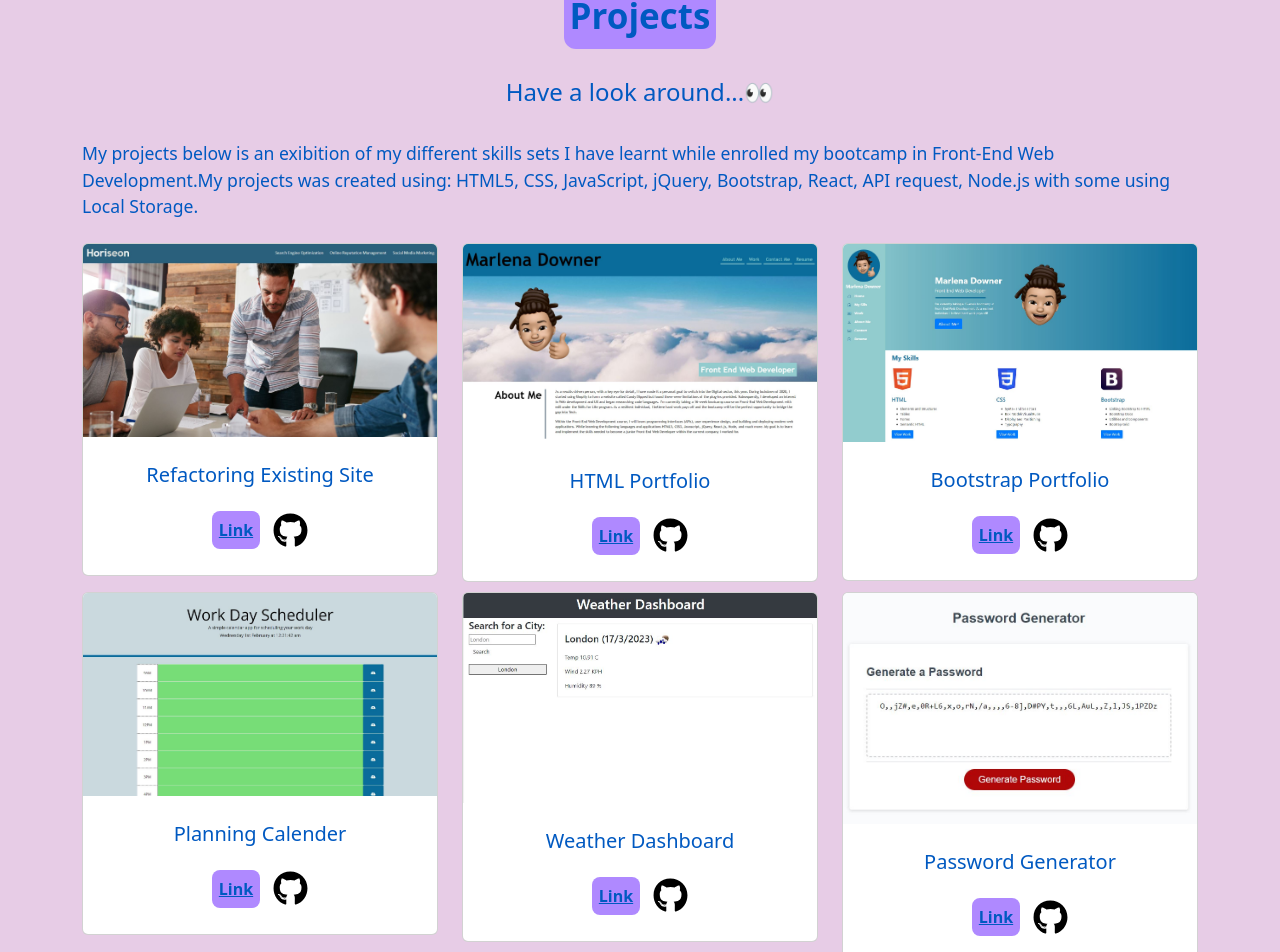
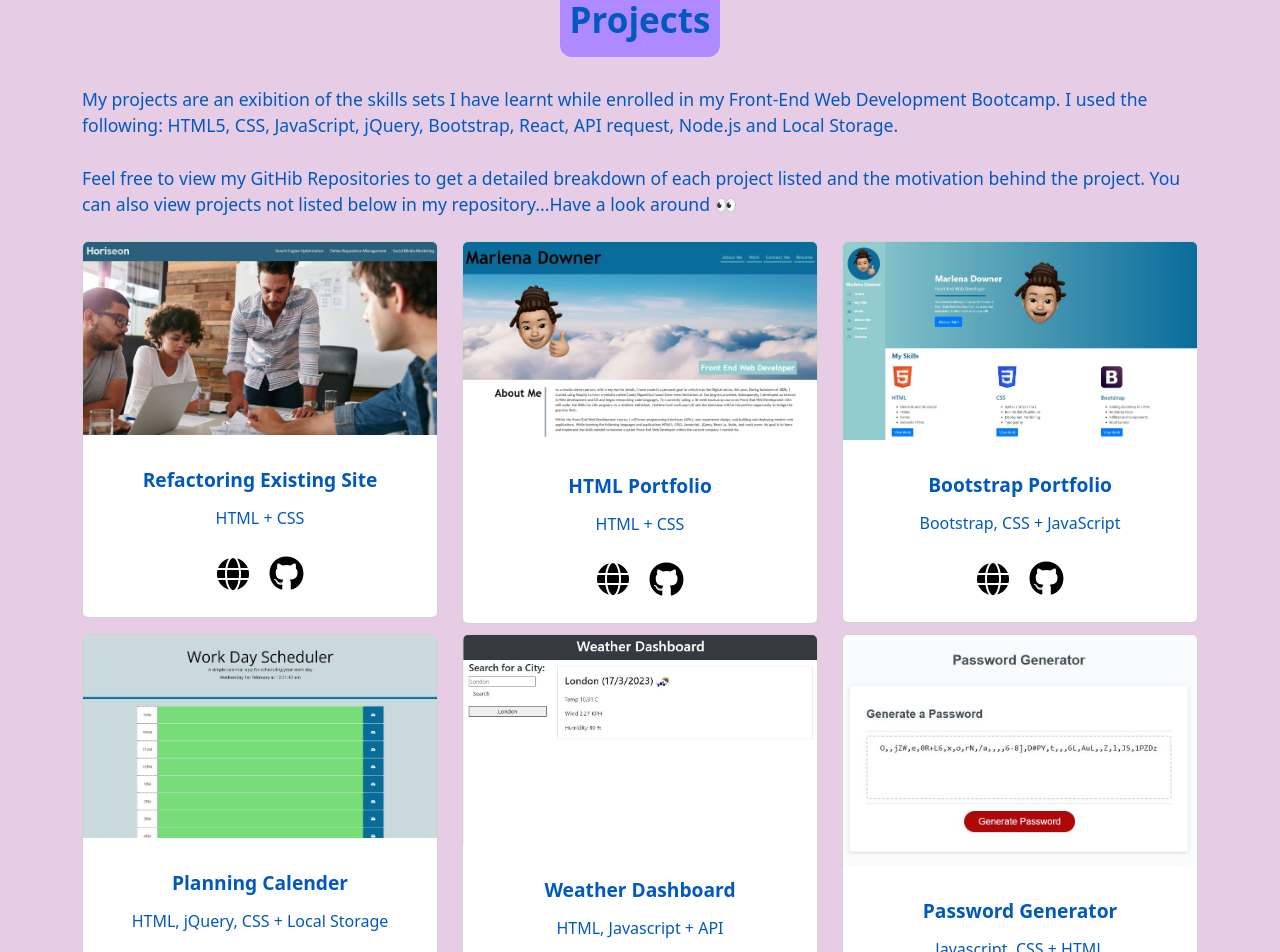
Before and after one commit to MarlenaDowner/my-react-portfolio, a React (Create React App) app: page /projects in a window 1280 px wide. Shown: the part 96-1048 px from the top of the page. Built offline with nearby package versions, Linux system fonts and the light colour scheme.

Commit message:
added globe incon in card and amended discps in card bodys

```diff
--- a/src/components/Header.js
+++ b/src/components/Header.js
@@ -1,5 +1,6 @@
 import React from "react";
 import { Link } from "react-router-dom";
+
 
 const CustomNavbar = () => {
     return (
--- a/src/index.css
+++ b/src/index.css
@@ -70,7 +70,7 @@ body {
   margin-bottom: 5px;
   display: inline-flex;
   background-color: #AF89FF;
-  padding: 6px;
+  padding: 10px;
   border-radius: 12px;
 }
 
@@ -90,7 +90,7 @@ body {
   font-weight: bold;
   display: inline-flex;
   background-color: #AF89FF;
-  padding: 3px;
+  padding: 5px;
   border-radius: 12px;
 }
 
@@ -100,7 +100,7 @@ body {
   font-weight: bold;
   display: inline-flex;
   background-color: #AF89FF;
-  padding: 7px;
+  padding: 10px;
   border-radius: 8px;
 }
 
@@ -197,7 +197,7 @@ h1, p {
   font-size: 35px;
   background-color: #AF89FF !important;
   color: #0059C1;
-  padding: 6px;
+  padding: 10px;
   border-radius: 12px;
 }
 
@@ -217,16 +217,33 @@ h1, p {
   font-size: 1.1em;
   /* text-align: justify; */
   color: #0059C1;
-  justify-content: center;
+  /* justify-content: center; */
   font-weight: 450;
   /* font-weight: bold; */
   /* max-width: 720px; */
 }
 
-.icon {
+.globeIcon {
+  height: 32px;
+  width: 32px;
+  margin-top: 10px;
+  margin-right: 10px;
+}
+
+
+
+.gitIcon {
   height: 35px;
   width: 35px;
+  margin-top: 10px;
+  margin-left: 10px;
 }
+
+
+/* .navicons {
+  height: 55px;
+  width: 55px;
+} */
 
 .card-body {
 display: flex;
@@ -246,7 +263,29 @@ h5 {
 
 .card-title {
   margin: 10px;
+  font-size: 1.2em;
+  color: #0059C1;
+  font-weight: bold;
+  display: inline-flex;
+  /* background-color: #AF89FF;  */
+  padding: 7px;
+  border-radius: 8px;
 }
+
+
+/* .viewButton {
+  font-size: 1em;
+  color: #0059C1;
+  font-weight: bold;
+  display: inline-flex;
+  background-color: #AF89FF;
+  padding: 7px;
+  border-radius: 8px;
+} */
+
+
+
+
 
 
 .card {
--- a/src/pages/Projects.js
+++ b/src/pages/Projects.js
@@ -10,12 +10,13 @@ import project6 from "../assets/pictures/Project6.JPG";
 // import { faCoffee } from "@fortawesome/free-solid-svg-icons";
 import "@fortawesome/fontawesome-svg-core/styles.css";
 import icon from "../assets/pictures/github.svg";
+import globe from "../assets/pictures/globe.svg";
 
 
 const cardsData = [
   {
     title: "Refactoring Existing Site",
-    text: "",
+    text: "HTML + CSS",
     img: project1,
     button: "Link",
     link: "https://marlenadowner.github.io/HTML-CSS-Code-Refactor/",
@@ -23,7 +24,7 @@ const cardsData = [
   },
   {
     title: "HTML Portfolio",
-    text: "",
+    text: "HTML + CSS",
     img: project2,
     button: "Link",
     link: "https://marlenadowner.github.io/personal-portfolio/",
@@ -31,7 +32,7 @@ const cardsData = [
   },
   {
     title: "Bootstrap Portfolio",
-    text: "",
+    text: "Bootstrap, CSS + JavaScript",
     img: project3,
     button: "Link",
     link: "https://marlenadowner.github.io/Bootstrap-Portfolio/",
@@ -39,7 +40,7 @@ const cardsData = [
   },
   {
     title: "Planning Calender",
-    text: "",
+    text: "HTML, jQuery, CSS + Local Storage",
     img: project4,
     button: "Link",
     link: "https://marlenadowner.github.io/Planning-Calender/",
@@ -47,7 +48,7 @@ const cardsData = [
   },
   {
     title: "Weather Dashboard",
-    text: "",
+    text: "HTML, Javascript + API",
     img: project5,
     button: "Link",
     link: "https://marlenadowner.github.io/Weather-Dashboard/",
@@ -55,7 +56,7 @@ const cardsData = [
   },
   {
     title: "Password Generator",
-    text: "",
+    text: "Javascript, CSS + HTML",
     img: project6,
     button: "Link",
     link: "https://marlenadowner.github.io/JavaScript-Password-Generator/",
@@ -74,10 +75,13 @@ const Projects = () => {
              Projects
             </div>
           </div>
+          {/* <br></br> */}
+          {/* <h2 className="ProjectsH2"> Have a look around...👀</h2> */}
           <br></br>
-          <h2 className="ProjectsH2"> Have a look around...👀</h2>
+          <div class="Projectintro">My projects are an exibition of the skills sets I have learnt while enrolled in my Front-End Web Development Bootcamp. I used the following: HTML5, CSS, JavaScript, jQuery, Bootstrap, React, API request, Node.js and Local Storage.
           <br></br>
-          <div class="Projectintro">My projects below is an exibition of my different skills sets I have learnt while enrolled my bootcamp in Front-End Web Development.My projects was created using: HTML5, CSS, JavaScript, jQuery, Bootstrap, React, API request, Node.js with some using Local Storage.</div>
+          <br></br>
+          Feel free to view my GitHib Repositories to get a detailed breakdown of each project listed and the motivation behind the project. You can also view projects not listed below in my repository...Have a look around 👀</div>
           <br></br>
           <div className="row">
             {cardsData.map((card, index) => (
@@ -87,11 +91,18 @@ const Projects = () => {
                   <div className="card-body">
                     <h5 className="card-title">{card.title}</h5>
                     <p className="card-text">{card.text}</p>
+
+
                     <div className="Button" style={{ display: "flex", alignItems: "center" }}>
-                      <a href={card.link} className="viewButton"> {card.button} </a>
+                       {/* glob icon */}
+                      <a href={card.link} className="">
+                      <img className="globeIcon" src={globe} alt="githublogo" />
+                      </a>
+
+                      {/* git hub icon */}
                       <div className="github">
-                        <a href={card.github}>
-                          <img className="icon" src={icon} alt="githublogo" />
+                        <a href={card.github} className="">
+                          <img className="gitIcon" src={icon} alt="githublogo" />
                         </a>
                       </div>
                     </div>
```
Also changed, not shown: src/assets/pictures/globe.svg (added).
